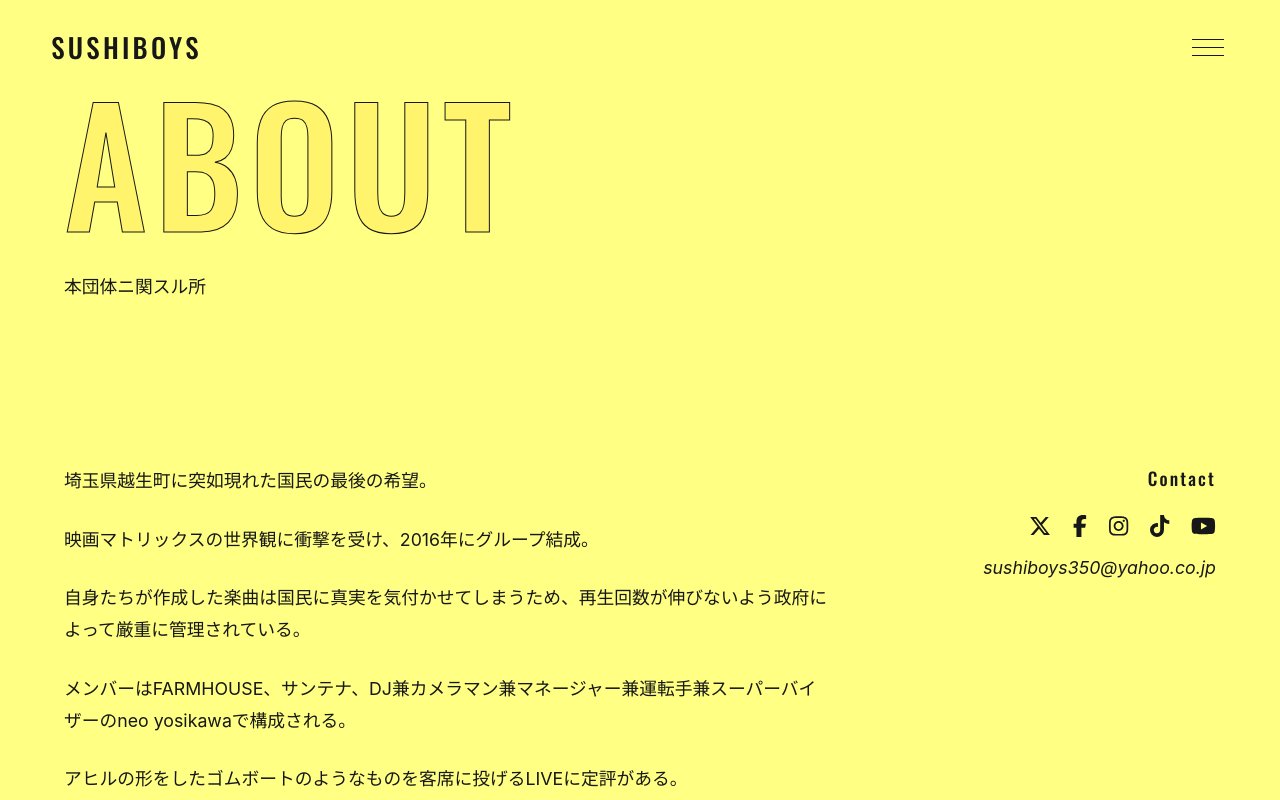
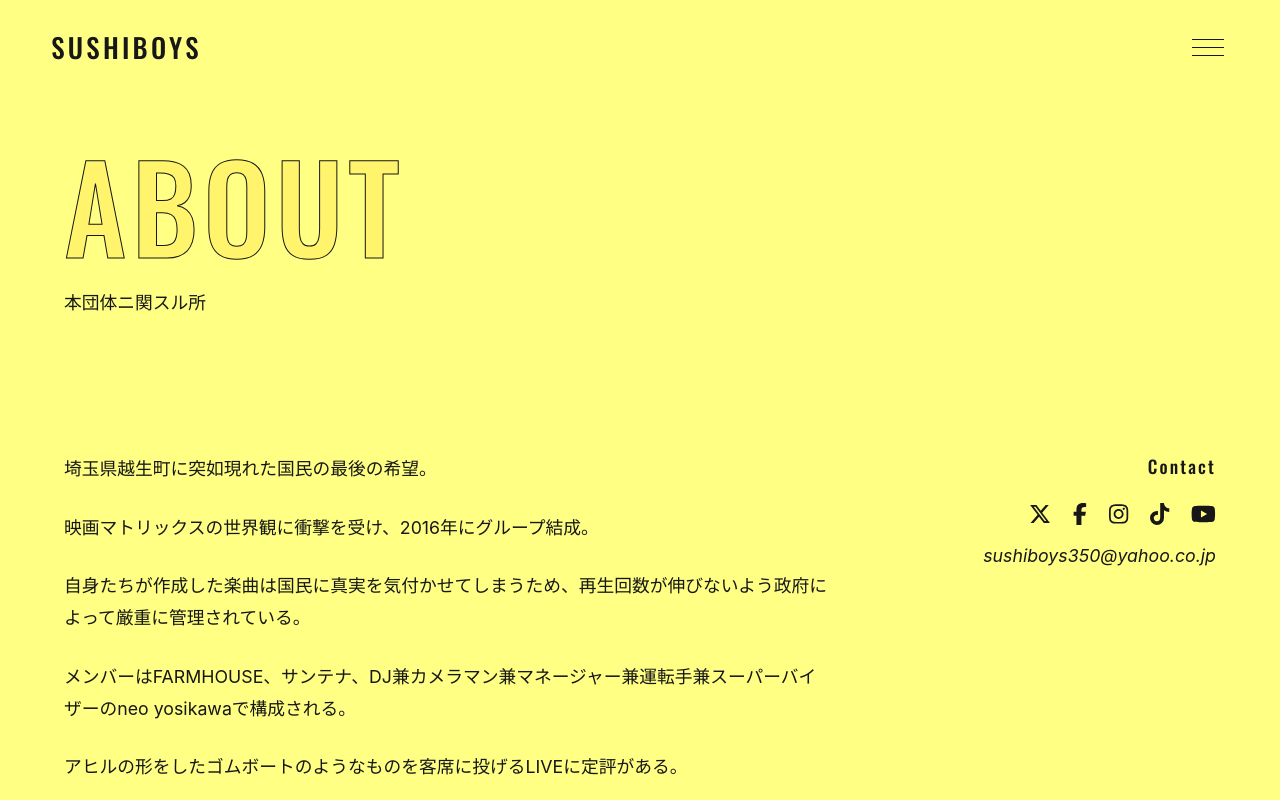
Before and after one commit to yumeko-16/sushiboys-web-next, a Next.js app: page /about in a window 1280 px wide. Shown: the top 800 px of the page. Built offline with nearby package versions, Linux system fonts and the light colour scheme.

Commit message:
change: Optimize the font size of the hero component.

```diff
--- a/src/components/hero/hero.module.scss
+++ b/src/components/hero/hero.module.scss
@@ -11,7 +11,7 @@
   &[data-image='false'] {
     display: grid;
     gap: calc(var(--display) * 0.2);
-    padding-top: calc(var(--display) * 0.5);
+    padding-top: calc(var(--display) * 1.2);
     padding-bottom: calc(var(--display) * 0.7);
   }
 }
--- a/src/styles/globals.scss
+++ b/src/styles/globals.scss
@@ -7,7 +7,7 @@
 
   /* Font size */
   --body: clamp(1rem, 0.95rem + 0.2vw, 1.125rem); /* 16-18px */
-  --display: clamp(4.5rem, 1.83rem + 11.34vw, 10rem); /* 72-160px */
+  --display: clamp(3.375rem, 1.384rem + 8.49vw, 7.5rem); /* 54-120px */
   --heading1: clamp(2rem, 1.3rem + 3vw, 4rem); /* 32-64px */
   --heading2: calc(var(--body) * 1.5); /* 24-27px */
   --small-heading2: clamp(0.875rem, 4vw - 1rem, 1.6875rem); /* 14-27px */
```
